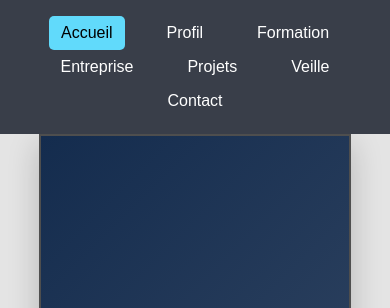
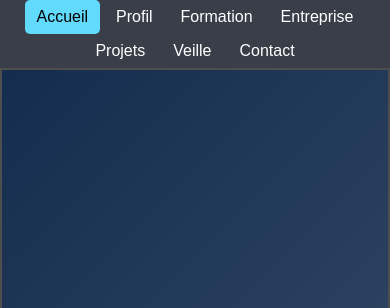
Before and after one commit to JHeronDev/JHeronDev.github.io, a plain HTML site: page index.html in a window 390 px wide. Shown: the top 308 px of the page. Drawn offline with Linux system fonts and the light colour scheme.

Commit message:
responsive

```diff
--- a/index.html
+++ b/index.html
@@ -67,6 +67,21 @@
             flex-direction: column;
             align-items: center;
             justify-content: center;
+        }
+
+        @media (max-width: 900px) {
+            nav {
+                padding: 0;
+            }
+
+            nav a {
+                margin: 0 2px;
+            }
+
+            .page {
+                width: 100%;
+                left: 0;
+            }
         }
 
         .page h1 {
```
